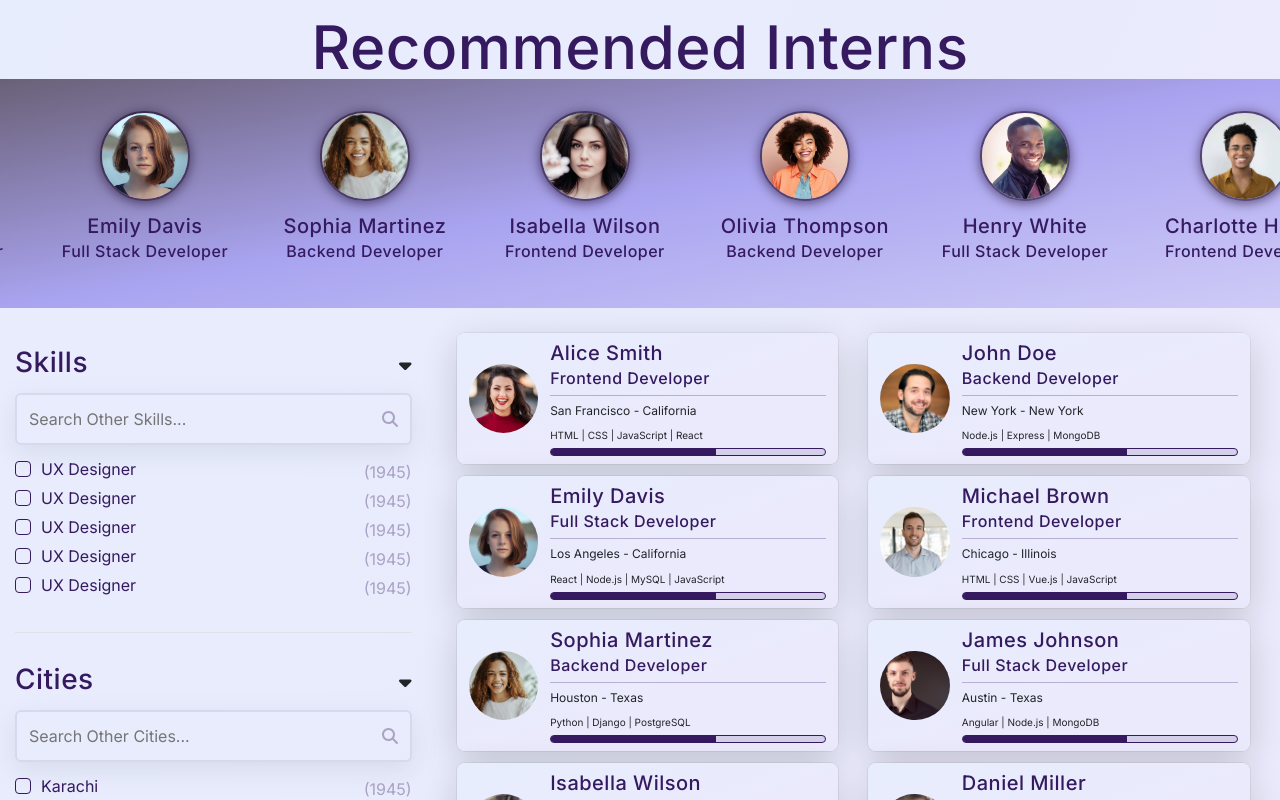
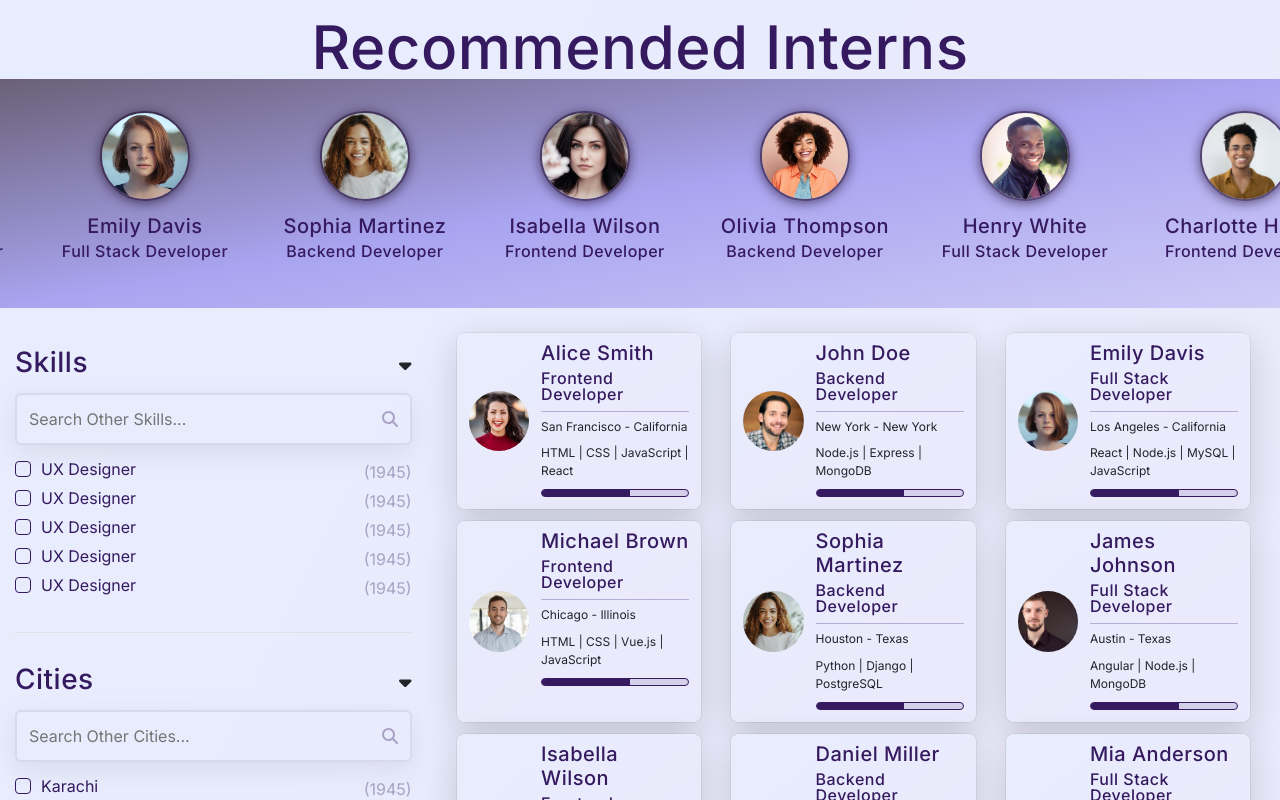
Before and after one commit to DeveloperKhurram/reactInterns, a React (Vite) app: page / in a window 1280 px wide. Shown: the top 800 px of the page. Built offline with nearby package versions, Linux system fonts and the light colour scheme.

Commit message:
card layout updated

```diff
--- a/src/components/Main.jsx
+++ b/src/components/Main.jsx
@@ -12,7 +12,7 @@ const Main = () => {
       </div>
       <List>
         {data.map((intern) => (
-          <div className="col-md-12 col-lg-6" key={intern.id}>
+          <div className="col-md-6 col-lg-6 col-xl-4" key={intern.id}>
             <Card image={image[intern.picture]} {...intern} />
           </div>
         ))}
--- a/src/elements/card.css
+++ b/src/elements/card.css
@@ -16,7 +16,7 @@
     #eaeafc,
     #ebeafc
   );
-  padding: 0.8rem 1.2rem ;
+  padding: 0.8rem 1.2rem;
   display: flex;
   align-items: center;
   justify-content: start;
@@ -56,10 +56,16 @@
   justify-content: start;
 }
 
-.card-text .borderBottom{
-    border-bottom: 0.1rem solid #482a7850;
-    padding-bottom: 0.4rem;
-    margin-bottom: 0.8rem;
+.card-text .borderBottom {
+  border-bottom: 0.1rem solid #482a7850;
+  padding-bottom: 0.4rem;
+  margin-bottom: 0.8rem;
+}
+
+.card-text span {
+  display: block;
+  font-size: 1.2rem;
+  height: 2.8rem;
 }
 
 .progressBar {
@@ -72,6 +78,7 @@
   -o-border-radius: 0.6rem;
   overflow: hidden;
   border: 0.1rem solid #351a5f;
+  margin: 1.2rem 0 0.4rem;
 }
 
 .progressBar .progress-bar {
```
